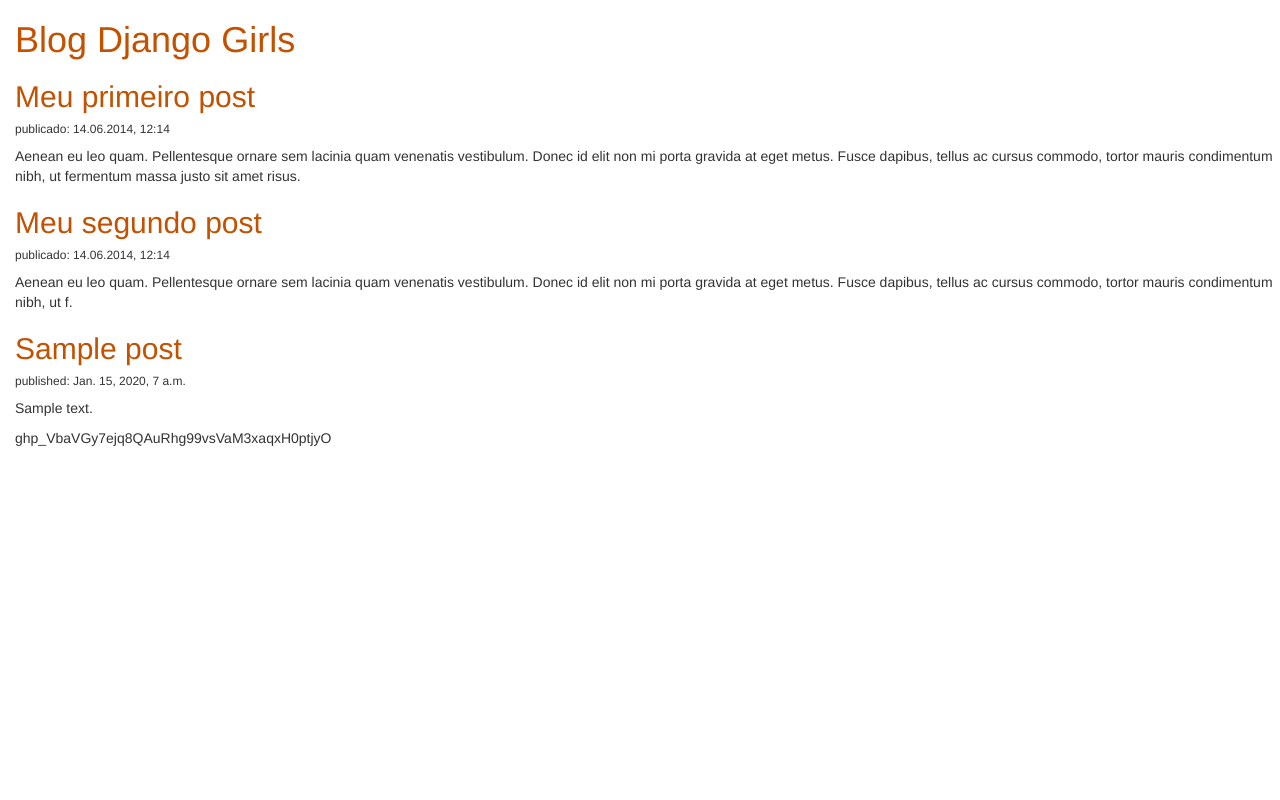
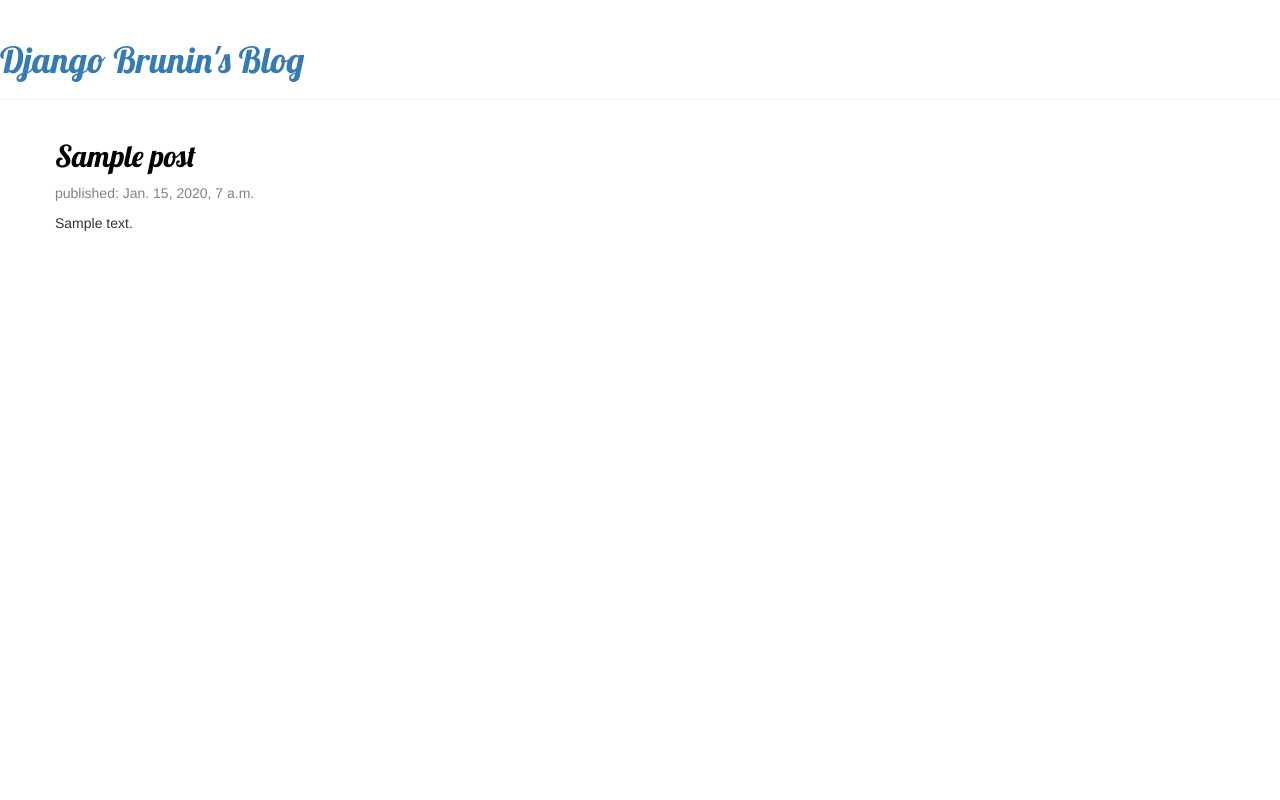
Before and after one commit to Breinoso2006/my_first_blog, a Django app: page / in a window 1280 px wide. Run offline with Django 3.2, Linux system fonts and the light colour scheme; tables that the repository leaves empty hold one stand-in row (values such as "Sample post"); some libraries are stand-ins or nearby versions.

Commit message:
Adições html+css

```diff
--- a/blog/static/css/blog.css
+++ b/blog/static/css/blog.css
@@ -1,7 +1,46 @@
-h1 a, h2 a {
-    color: #C25100;
+.header {
+    background-color: #C25100;
+    margin-top: 0;
+    padding: 20px 20px 20px 40px;
 }
 
-body {
-    padding-left: 15px;
+.header h1, .header h1 a, .header h1 a:visited, .header h1 a:active {
+    color: #ffffff;
+    font-size: 36pt;
+    text-decoration: none;
 }
+
+.content {
+    margin-left: 40px;
+}
+
+h1, h2, h3, h4 {
+    font-family: 'Lobster', cursive;
+}
+
+.date {
+    color: #828282;
+}
+
+.save {
+    float: right;
+}
+
+.post-form textarea, .post-form input {
+    width: 100%;
+}
+
+.top-menu, .top-menu:hover, .top-menu:visited {
+    color: #ffffff;
+    float: right;
+    font-size: 26pt;
+    margin-right: 20px;
+}
+
+.post {
+    margin-bottom: 70px;
+}
+
+.post h2 a, .post h2 a:visited {
+    color: #000000;
+}
--- /dev/null
+++ b/blog/templates/blog/base.html
@@ -0,0 +1,23 @@
+{% load static %}
+<html>
+    <head>
+        <title>Django Brunin's blog</title>
+        <link rel="stylesheet" href="//maxcdn.bootstrapcdn.com/bootstrap/3.2.0/css/bootstrap.min.css">
+        <link rel="stylesheet" href="//maxcdn.bootstrapcdn.com/bootstrap/3.2.0/css/bootstrap-theme.min.css">
+        <link href="//fonts.googleapis.com/css?family=Lobster&subset=latin,latin-ext" rel="stylesheet" type="text/css">
+        <link rel="stylesheet" href="{% static 'css/blog.css' %}">
+    </head>
+    <body>
+        <div class="page-header">
+            <h1><a href="/">Django Brunin's Blog</a></h1>
+        </div>
+        <div class="content container">
+            <div class="row">
+                <div class="col-md-8">
+                {% block content %}
+                {% endblock %}
+                </div>
+            </div>
+        </div>
+    </body>
+</html>
--- a/blog/templates/blog/post_list.html
+++ b/blog/templates/blog/post_list.html
@@ -1,36 +1,15 @@
-{% load static %}
-<html>
-    <head>
-        <title>Django Girls blog</title>
-        <link rel="stylesheet" href="//maxcdn.bootstrapcdn.com/bootstrap/3.2.0/css/bootstrap.min.css">
-        <link rel="stylesheet" href="//maxcdn.bootstrapcdn.com/bootstrap/3.2.0/css/bootstrap-theme.min.css">
-        <link rel="stylesheet" href="{% static 'css/blog.css' %}">
-    </head>
-    <body>
-        <div>
-            <h1><a href="/">Blog Django Girls</a></h1>
+{% extends 'blog/base.html' %}
+
+{% block content %}
+    {% for post in postagens %}
+        <div class="post">
+            <h2><a href="">{{ post.title }}</a></h2>
+            <div class="date">
+                <p>published: {{ post.published_date }}</p>
+            </div>
+            <p>{{ post.text|linebreaksbr }}</p>
         </div>
-
-        <div>
-            <h2><a href="">Meu primeiro post</a></h2>
-            <h6>publicado: 14.06.2014, 12:14</h6>
-            <p>Aenean eu leo quam. Pellentesque ornare sem lacinia quam venenatis vestibulum. Donec id elit non mi porta gravida at eget metus. Fusce dapibus, tellus ac cursus commodo, tortor mauris condimentum nibh, ut fermentum massa justo sit amet risus.</p>
-        </div>
-        <div>
-            <h2><a href="">Meu segundo post</a></h2>
-            <h6>publicado: 14.06.2014, 12:14</h6>
-            <p>Aenean eu leo quam. Pellentesque ornare sem lacinia quam venenatis vestibulum. Donec id elit non mi porta gravida at eget metus. Fusce dapibus, tellus ac cursus commodo, tortor mauris condimentum nibh, ut f.</p>
-
-        </div>
-
-        {% for post in postagens %}
-            <div>
-                <h2><a href="">{{ post.title }}</a></h2>
-                <h6>published: {{ post.published_date }}</h6>
-                <p>{{ post.text|linebreaksbr }}</p>
-            </div>
-        {% endfor %}
-    </body>
-</html>
+    {% endfor %}
+{% endblock %}
 
 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
```
